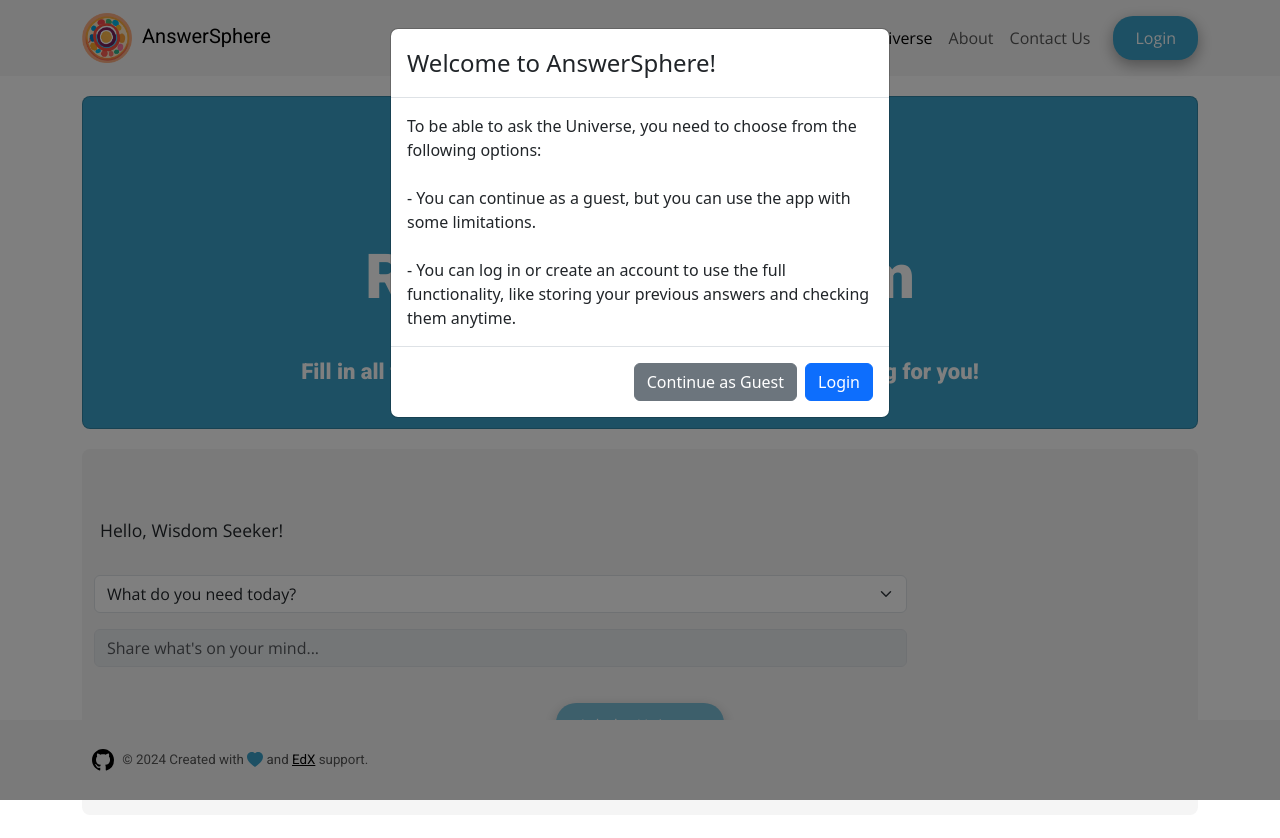
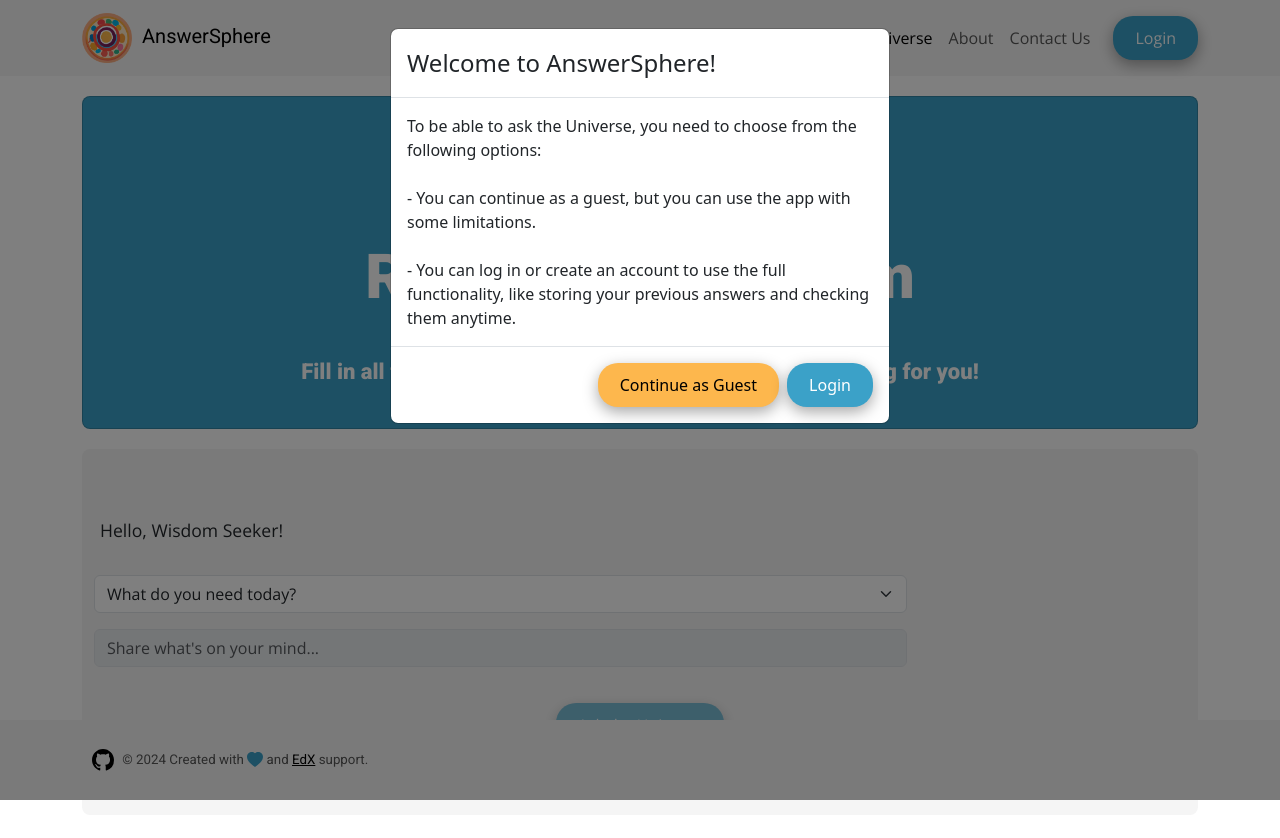
Before and after one commit to nyitrai87/answersphere, a React (Vite) app: page / in a window 1280 px wide. Shown: the top 838 px of the page. Built offline with nearby package versions, Linux system fonts and the light colour scheme; no server answers.

Commit message:
added styling to the buttons of welcome modal

```diff
--- /dev/null
+++ b/src/components/LoginModal/index.css
@@ -0,0 +1,9 @@
+.guest-btn {
+    background-color: #FDB74D !important;
+    color: #000 !important;
+    padding: 10px 22px !important;
+    border: none !important;
+    border-radius: 20px !important;
+    box-shadow: rgba(0, 0, 0, 0.35) 0px 5px 15px !important;
+    transition: background-color 0.3s ease;
+}
--- a/src/components/LoginModal/index.jsx
+++ b/src/components/LoginModal/index.jsx
@@ -1,6 +1,7 @@
 import { useState, useEffect } from 'react';
 import { Modal, Button } from 'react-bootstrap';
 import { useNavigate } from 'react-router-dom';
+import "./index.css";
 
 const LoginModal = () => {
     const [show, setShow] = useState(false);
@@ -39,10 +40,10 @@ const LoginModal = () => {
                 - You can log in or create an account to use the full functionality, like storing your previous answers and checking them anytime.
             </Modal.Body>
             <Modal.Footer>
-                <Button variant="secondary" onClick={handleContinueAsGuest}>
+                <Button variant="primary" className="guest-btn" onClick={handleContinueAsGuest}>
                     Continue as Guest
                 </Button>
-                <Button variant="primary" onClick={handleLogin}>
+                <Button variant="primary" className="custom-btn" onClick={handleLogin}>
                     Login
                 </Button>
             </Modal.Footer>
```
